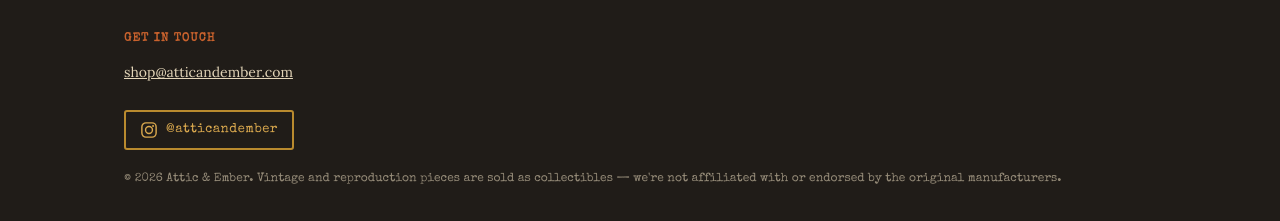
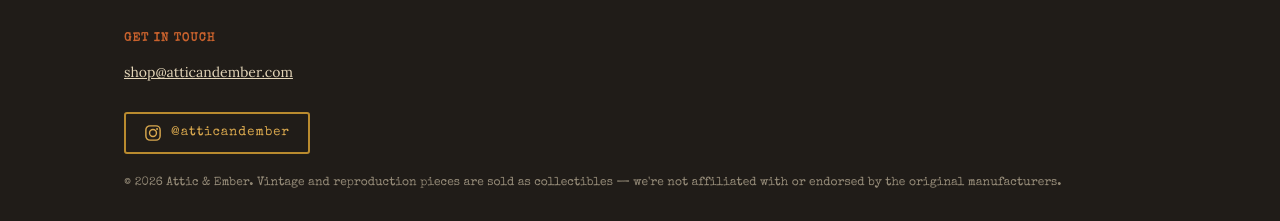
Before and after one commit to JohnWallace23/Attic-Ember, a Jekyll site: the page built from index.html, in a window 1280 px wide. Shown: the part 2515-2736 px from the top of the page. Built offline with Jekyll 4.4.1, drawn with Linux system fonts in a browser that asks for light colours; some web fonts are replaced.

Commit message:
Tidy the Instagram button: no underline, roomier padding
The footer's `.site-footer a` rule outranks `.ig-btn`, so the link kept
the browser's default underline. Pin text-decoration at matching
specificity (and on the inner span), then open up the padding, gap and
letter-spacing so the glyph and handle sit comfortably in the box
instead of crowding the border.

Co-Authored-By: Claude Opus 4.8 <noreply@anthropic.com>

```diff
--- a/assets/css/attic.css
+++ b/assets/css/attic.css
@@ -558,22 +558,28 @@ img { max-width: 100%; display: block; }
 .ig-btn {
   display: inline-flex;
   align-items: center;
-  gap: 8px;
-  margin-top: 12px;
-  padding: 8px 14px;
+  gap: 9px;
+  margin-top: 14px;
+  padding: 10px 18px;
   font-family: var(--mono);
   font-size: 13px;
-  letter-spacing: 0.5px;
+  letter-spacing: 1px;
+  line-height: 1;
   color: var(--gold-bright);
-  text-decoration: none;
   background: transparent;
   border: 2px solid var(--gold);
   border-radius: var(--radius);
   transition: background 0.15s ease, color 0.15s ease,
               border-color 0.15s ease, transform 0.12s ease, box-shadow 0.15s ease;
 }
+/* .site-footer a sets colour and would otherwise re-underline this link,
+   so the button's own styles are pinned at matching specificity. */
+.site-footer .ig-btn,
+.site-footer .ig-btn:hover,
+.ig-btn { text-decoration: none; }
 .site-footer .ig-btn { color: var(--gold-bright); }
 .ig-btn svg { display: block; flex: none; }
+.ig-btn span { display: block; text-decoration: none; }
 .ig-btn:hover,
 .site-footer .ig-btn:hover {
   background: var(--pumpkin);
```
